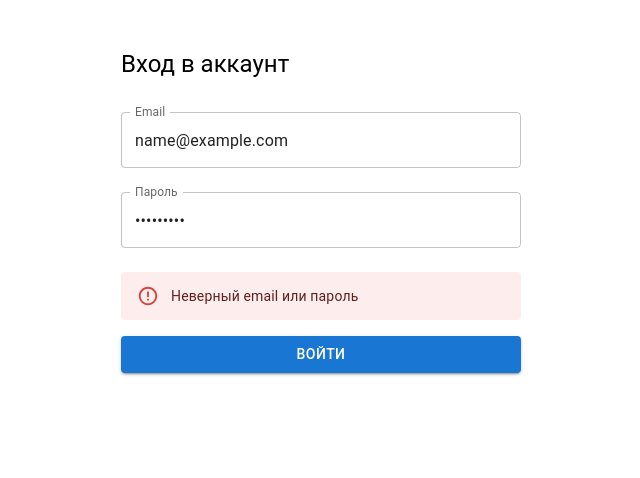
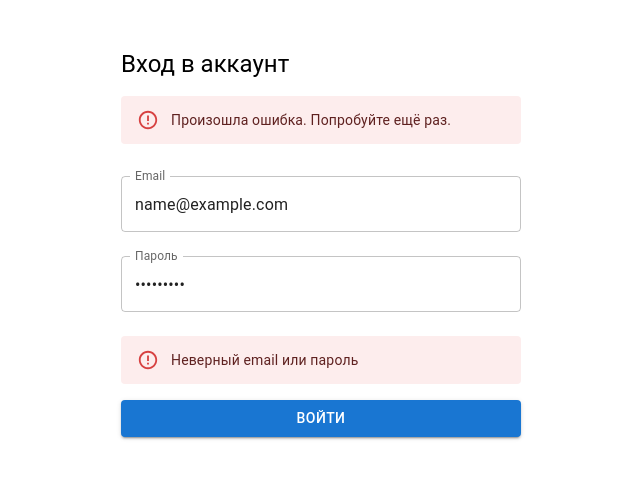
Before and after one commit to aaart1234-ops/ValiBibe, a React (Vite) app in the folder frontend/: page /login in a window 1280 px wide. Both pictures are taken after typing "name@example.com", "Sample123" into the empty fields and a click on the button "ВОЙТИ". Shown: the top 478 px of the page, without its empty margins (319-959 px from the left). Built offline with nearby package versions, Linux system fonts and the light colour scheme; no server answers.

Commit message:
handling api errors on loginForm

```diff
--- a/frontend/src/features/auth/components/LoginForm.tsx
+++ b/frontend/src/features/auth/components/LoginForm.tsx
@@ -1,4 +1,4 @@
-import { useState } from 'react'
+import { useState, useEffect } from 'react'
 import { TextField, Button, Box, Typography, Alert } from '@mui/material'
 import { useLoginMutation } from '../authApi'
 import { useAppDispatch } from '@/app/hooks'
@@ -16,8 +16,27 @@ const LoginForm = () => {
     // Ошибки валидации
     const [emailError, setEmailError] = useState('')
     const [passwordError, setPasswordError] = useState('')
+    const [generalError, setGeneralError] = useState('')
 
     const [login, { isLoading, error }] = useLoginMutation()
+
+    // Обработка ошибок от API
+    useEffect(() => {
+        if (!error) return
+
+        // Очистим старые ошибки
+        setEmailError('')
+        setPasswordError('')
+        setGeneralError('')
+
+        if ('status' in error) {
+            if (error.status === 401) {
+                setGeneralError('Неверный email или пароль')
+            } else {
+                setGeneralError('Произошла ошибка. Попробуйте ещё раз.')
+            }
+        }
+    }, [error])
 
     // Валидация email
     const validateEmail = () => {
@@ -79,6 +98,12 @@ const LoginForm = () => {
                 Вход в аккаунт
             </Typography>
 
+            {generalError && (
+                <Alert severity="error" sx={{ mb: 2 }}>
+                    {generalError}
+                </Alert>
+            )}
+
             <TextField
                 label="Email"
                 type="email"
```
